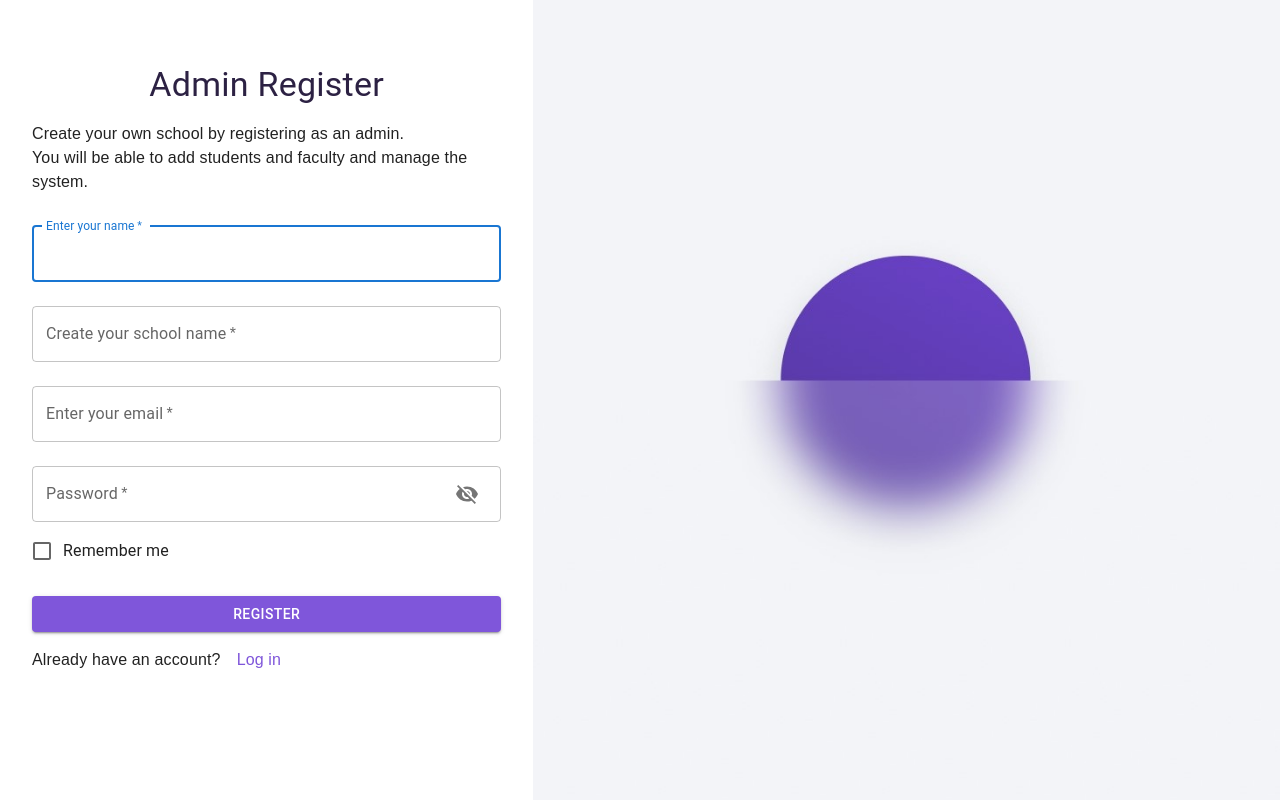
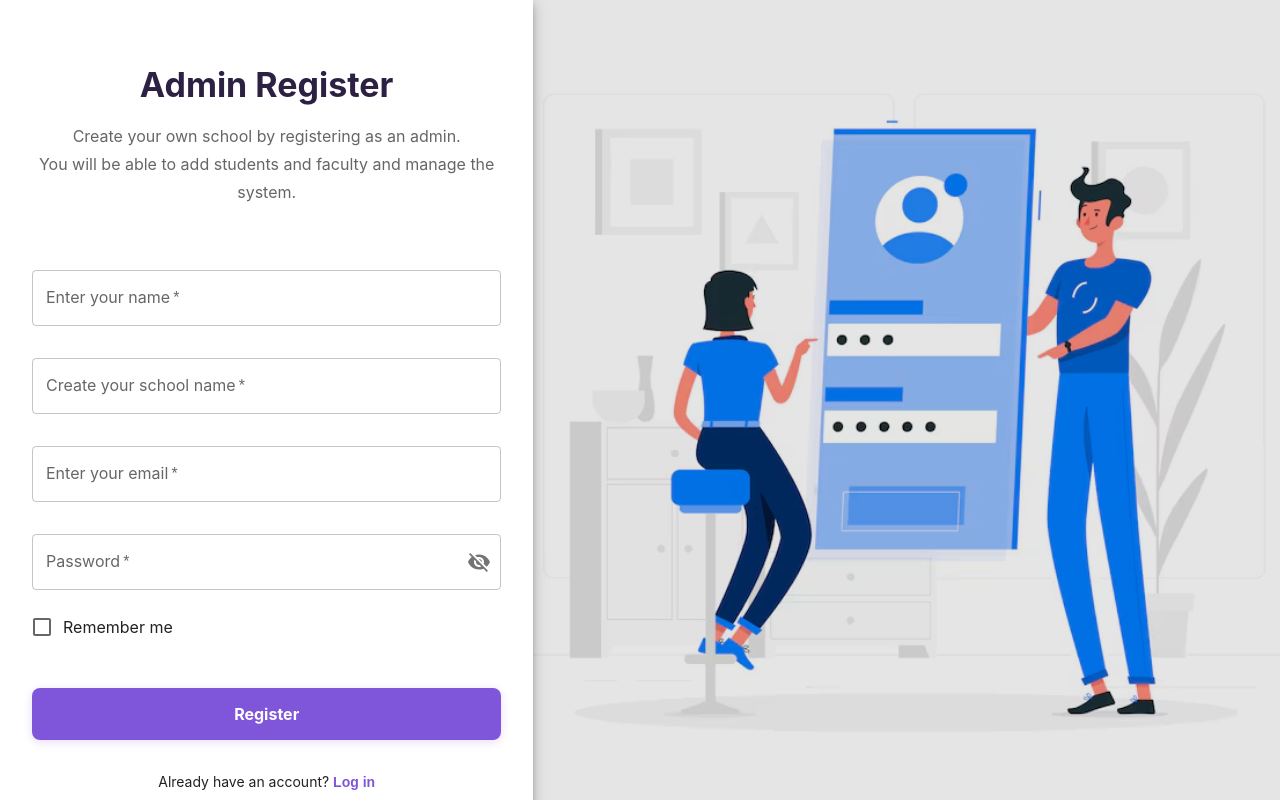
Before and after one commit to Developer-Subrata/MAJOR-PROJECT-INSTITUTE_MANG, a React (Create React App) app in the folder frontend/: page /Adminregister in a window 1280 px wide. Built offline with nearby package versions, Linux system fonts and the light colour scheme; the HTML template or start-up script is replaced by a standard one.

Commit message:
ui change

```diff
--- a/frontend/src/pages/ChooseUser.js
+++ b/frontend/src/pages/ChooseUser.js
@@ -7,6 +7,7 @@ import {
   Container,
   CircularProgress,
   Backdrop,
+  Typography
 } from '@mui/material';
 import { AccountCircle, School, Group } from '@mui/icons-material';
 import styled from 'styled-components';
@@ -14,55 +15,175 @@ import { useDispatch, useSelector } from 'react-redux';
 import { loginUser } from '../redux/userRelated/userHandle';
 import Popup from '../components/Popup';
 
+// Styled Components (defined before component to avoid reference errors)
+const ActionText = styled(Typography)`
+  font-weight: 500;
+  color: #a5b4fc;
+  margin-top: auto;
+  display: inline-block;
+  transition: transform 0.3s ease;
+`;
+
+const UserCard = styled(Paper)`
+  padding: 2.5rem 1.5rem;
+  text-align: center;
+  height: 100%;
+  background: rgba(255, 255, 255, 0.08);
+  backdrop-filter: blur(12px);
+  border: 1px solid rgba(255, 255, 255, 0.15);
+  border-radius: 16px;
+  transition: all 0.3s cubic-bezier(0.25, 0.8, 0.25, 1);
+  cursor: pointer;
+  color: rgba(255, 255, 255, 0.9);
+  box-shadow: 0 4px 6px rgba(0, 0, 0, 0.1);
+
+  &:hover {
+    transform: translateY(-8px) scale(1.02);
+    background: rgba(255, 255, 255, 0.15);
+    box-shadow: 0 15px 30px rgba(0, 0, 0, 0.3);
+    color: white;
+
+    ${ActionText} {
+      transform: translateX(5px);
+    }
+  }
+`;
+
+const StyledContainer = styled.div`
+  background:
+    linear-gradient(135deg, rgba(65, 29, 112, 0.9) 0%, rgba(25, 17, 139, 0.9) 100%),
+    url('../assets/backg.jpg') center/cover no-repeat fixed;
+  min-height: 100vh;
+  padding: 4rem 2rem;
+  display: flex;
+  flex-direction: column;
+  align-items: center;
+  position: relative;
+  z-index: 1;
+
+  &::before {
+    content: '';
+    position: absolute;
+    top: 0;
+    left: 0;
+    right: 0;
+    bottom: 0;
+    background: rgba(0, 0, 0, 0.3);
+    z-index: -1;
+  }
+`;
+
+const HeaderBox = styled(Box)`
+  text-align: center;
+  margin-bottom: 3rem;
+  color: white;
+  padding: 2rem;
+  border-radius: 16px;
+  background: rgba(255, 255, 255, 0.1);
+  backdrop-filter: blur(5px);
+  border: 1px solid rgba(255, 255, 255, 0.2);
+`;
+
+const MainTitle = styled(Typography)`
+  font-weight: 700;
+  margin-bottom: 1rem;
+  background: linear-gradient(90deg, #ffffff 0%, #a5b4fc 100%);
+  -webkit-background-clip: text;
+  -webkit-text-fill-color: transparent;
+  text-shadow: 0 2px 4px rgba(0,0,0,0.2);
+
+  @media (max-width: 768px) {
+    font-size: 2.5rem;
+  }
+`;
+
+const Subtitle = styled(Typography)`
+  opacity: 0.9;
+  font-weight: 300;
+  max-width: 600px;
+  margin: 0 auto;
+`;
+
+const IconBox = styled(Box)`
+  margin-bottom: 1.5rem;
+  color: #a5b4fc;
+  transition: transform 0.3s ease;
+
+  ${UserCard}:hover & {
+    transform: scale(1.1);
+  }
+`;
+
+const UserTitle = styled(Typography)`
+  font-weight: 600;
+  margin-bottom: 1rem;
+  color: white;
+  letter-spacing: 0.5px;
+`;
+
+const UserDescription = styled(Typography)`
+  margin-bottom: 2rem;
+  line-height: 1.6;
+  font-size: 1rem;
+`;
+
+const LoaderContent = styled.div`
+  display: flex;
+  flex-direction: column;
+  align-items: center;
+  gap: 1.5rem;
+`;
+
+const LoaderText = styled(Typography)`
+  font-weight: 300;
+  letter-spacing: 1px;
+`;
+
+// Main Component
 const ChooseUser = ({ visitor }) => {
-  const dispatch = useDispatch()
-  const navigate = useNavigate()
-  const password = "zxc"
+  const dispatch = useDispatch();
+  const navigate = useNavigate();
+  const password = "zxc";
 
-  const { status, currentUser, currentRole } = useSelector(state => state.user);;
+  const { status, currentUser, currentRole } = useSelector(state => state.user);
 
-  const [loader, setLoader] = useState(false)
+  const [loader, setLoader] = useState(false);
   const [showPopup, setShowPopup] = useState(false);
   const [message, setMessage] = useState("");
 
-  const navigateHandler = (user) => {
+  const handleUserSelection = (user) => {
     if (user === "Admin") {
       if (visitor === "guest") {
-        const email = "yogendra@12"
-        const fields = { email, password }
-        setLoader(true)
-        dispatch(loginUser(fields, user))
-      }
-      else {
+        const email = "yogendra@12";
+        const fields = { email, password };
+        setLoader(true);
+        dispatch(loginUser(fields, user));
+      } else {
         navigate('/Adminlogin');
       }
     }
-
     else if (user === "Student") {
       if (visitor === "guest") {
-        const rollNum = "1"
-        const studentName = "Dipesh Awasthi"
-        const fields = { rollNum, studentName, password }
-        setLoader(true)
-        dispatch(loginUser(fields, user))
-      }
-      else {
+        const rollNum = "1";
+        const studentName = "Dipesh Awasthi";
+        const fields = { rollNum, studentName, password };
+        setLoader(true);
+        dispatch(loginUser(fields, user));
+      } else {
         navigate('/Studentlogin');
       }
     }
-
     else if (user === "Teacher") {
       if (visitor === "guest") {
-        const email = "tony@12"
-        const fields = { email, password }
-        setLoader(true)
-        dispatch(loginUser(fields, user))
-      }
-      else {
+        const email = "tony@12";
+        const fields = { email, password };
+        setLoader(true);
+        dispatch(loginUser(fields, user));
+      } else {
         navigate('/Teacherlogin');
       }
     }
-  }
+  };
 
   useEffect(() => {
     if (status === 'success' || currentUser !== null) {
@@ -76,92 +197,87 @@ const ChooseUser = ({ visitor }) => {
       }
     }
     else if (status === 'error') {
-      setLoader(false)
-      setMessage("Network Error")
-      setShowPopup(true)
+      setLoader(false);
+      setMessage("Network Error");
+      setShowPopup(true);
     }
   }, [status, currentRole, navigate, currentUser]);
 
   return (
     <StyledContainer>
-      <Container>
-        <Grid container spacing={2} justifyContent="center">
+      <HeaderBox>
+        <MainTitle variant="h2">Welcome to EduPortal</MainTitle>
+        <Subtitle variant="h5">
+          {visitor === "guest" ? "Explore as a guest" : "Please select your role to continue"}
+        </Subtitle>
+      </HeaderBox>
+
+      <Container maxWidth="lg">
+        <Grid container spacing={4} justifyContent="center">
           <Grid item xs={12} sm={6} md={4}>
-            <div onClick={() => navigateHandler("Admin")}>
-              <StyledPaper elevation={3}>
-                <Box mb={2}>
-                  <AccountCircle fontSize="large" />
-                </Box>
-                <StyledTypography>
-                  Admin
-                </StyledTypography>
-                Login as an administrator to access the dashboard to manage app data.
-              </StyledPaper>
-            </div>
+            <UserCard elevation={6} onClick={() => handleUserSelection("Admin")}>
+              <IconBox>
+                <AccountCircle sx={{ fontSize: 60 }} />
+              </IconBox>
+              <UserTitle variant="h5">Administrator</UserTitle>
+              <UserDescription variant="body1">
+                Access the admin dashboard to manage users, courses, and system settings.
+              </UserDescription>
+              <ActionText>
+                {visitor === "guest" ? "Try as Admin" : "Admin Login →"}
+              </ActionText>
+            </UserCard>
           </Grid>
+
           <Grid item xs={12} sm={6} md={4}>
-            <StyledPaper elevation={3}>
-              <div onClick={() => navigateHandler("Student")}>
-                <Box mb={2}>
-                  <School fontSize="large" />
-                </Box>
-                <StyledTypography>
-                  Student
-                </StyledTypography>
-                Login as a student to explore course materials and assignments.
-              </div>
-            </StyledPaper>
+            <UserCard elevation={6} onClick={() => handleUserSelection("Student")}>
+              <IconBox>
+                <School sx={{ fontSize: 60 }} />
+              </IconBox>
+              <UserTitle variant="h5">Student</UserTitle>
+              <UserDescription variant="body1">
+                Access your courses, submit assignments, and track your academic progress.
+              </UserDescription>
+              <ActionText>
+                {visitor === "guest" ? "Try as Student" : "Student Login →"}
+              </ActionText>
+            </UserCard>
           </Grid>
+
           <Grid item xs={12} sm={6} md={4}>
-            <StyledPaper elevation={3}>
-              <div onClick={() => navigateHandler("Teacher")}>
-                <Box mb={2}>
-                  <Group fontSize="large" />
-                </Box>
-                <StyledTypography>
-                  Teacher
-                </StyledTypography>
-                Login as a teacher to create courses, assignments, and track student progress.
-              </div>
-            </StyledPaper>
+            <UserCard elevation={6} onClick={() => handleUserSelection("Teacher")}>
+              <IconBox>
+                <Group sx={{ fontSize: 60 }} />
+              </IconBox>
+              <UserTitle variant="h5">Educator</UserTitle>
+              <UserDescription variant="body1">
+                Create courses, manage classes, and monitor student performance.
+              </UserDescription>
+              <ActionText>
+                {visitor === "guest" ? "Try as Teacher" : "Teacher Login →"}
+              </ActionText>
+            </UserCard>
           </Grid>
         </Grid>
       </Container>
+
       <Backdrop
         sx={{ color: '#fff', zIndex: (theme) => theme.zIndex.drawer + 1 }}
         open={loader}
       >
-        <CircularProgress color="inherit" />
-        Please Wait
+        <LoaderContent>
+          <CircularProgress color="inherit" size={60} />
+          <LoaderText variant="h6">Authenticating...</LoaderText>
+        </LoaderContent>
       </Backdrop>
-      <Popup message={message} setShowPopup={setShowPopup} showPopup={showPopup} />
+
+      <Popup
+        message={message}
+        setShowPopup={setShowPopup}
+        showPopup={showPopup}
+      />
     </StyledContainer>
   );
 };
 
 export default ChooseUser;
-
-const StyledContainer = styled.div`
-  background: linear-gradient(to bottom, #411d70, #19118b);
-  height: 120vh;
-  display: flex;
-  justify-content: center;
-  padding: 2rem;
-`;
-
-const StyledPaper = styled(Paper)`
-  padding: 20px;
-  text-align: center;
-  background-color: #1f1f38;
-  color:rgba(255, 255, 255, 0.6);
-  cursor:pointer;
-
-  &:hover {
-    background-color: #2c2c6c;
-    color:white;
-  }
-`;
-
-const StyledTypography = styled.h2`
-  margin-bottom: 10px;
-`;
--- a/frontend/src/pages/LoginPage.js
+++ b/frontend/src/pages/LoginPage.js
@@ -4,7 +4,7 @@ import { useDispatch, useSelector } from 'react-redux';
 import { Button, Grid, Box, Typography, Paper, Checkbox, FormControlLabel, TextField, CssBaseline, IconButton, InputAdornment, CircularProgress, Backdrop } from '@mui/material';
 import { createTheme, ThemeProvider } from '@mui/material/styles';
 import { Visibility, VisibilityOff } from '@mui/icons-material';
-import bgpic from "../assets/designlogin.jpg"
+import bgpic from "../assets/designlogin.avif"
 import { LightPurpleButton } from '../components/buttonStyles';
 import styled from 'styled-components';
 import { loginUser } from '../redux/userRelated/userHandle';
--- a/frontend/src/pages/admin/AdminRegisterPage.js
+++ b/frontend/src/pages/admin/AdminRegisterPage.js
@@ -2,34 +2,62 @@ import * as React from 'react';
 import { useEffect, useState } from 'react';
 import { Link, useNavigate } from 'react-router-dom';
 import { useDispatch, useSelector } from 'react-redux';
-import { Grid, Box, Typography, Paper, Checkbox, FormControlLabel, TextField, CssBaseline, IconButton, InputAdornment, CircularProgress} from '@mui/material';
+import {
+  Grid,
+  Box,
+  Typography,
+  Paper,
+  Checkbox,
+  FormControlLabel,
+  TextField,
+  CssBaseline,
+  IconButton,
+  InputAdornment,
+  CircularProgress,
+  Fade
+} from '@mui/material';
 import { createTheme, ThemeProvider } from '@mui/material/styles';
 import { Visibility, VisibilityOff } from '@mui/icons-material';
-import bgpic from "../../assets/designlogin.jpg"
+import bgpic from "../../assets/designlogin.avif";
 import { LightPurpleButton } from '../../components/buttonStyles';
 import { registerUser } from '../../redux/userRelated/userHandle';
 import styled from 'styled-components';
 import Popup from '../../components/Popup';
 
-const defaultTheme = createTheme();
+const defaultTheme = createTheme({
+  palette: {
+    primary: {
+      main: '#7f56da',
+    },
+    secondary: {
+      main: '#2c2143',
+    },
+  },
+  typography: {
+    fontFamily: '"Inter", sans-serif',
+  },
+});
 
 const AdminRegisterPage = () => {
+    const dispatch = useDispatch();
+    const navigate = useNavigate();
 
-    const dispatch = useDispatch()
-    const navigate = useNavigate()
-
-    const { status, currentUser, response, error, currentRole } = useSelector(state => state.user);;
-
-    const [toggle, setToggle] = useState(false)
-    const [loader, setLoader] = useState(false)
+    const { status, currentUser, response, error, currentRole } = useSelector(state => state.user);
+    const [toggle, setToggle] = useState(false);
+    const [loader, setLoader] = useState(false);
     const [showPopup, setShowPopup] = useState(false);
     const [message, setMessage] = useState("");
+    const [checked, setChecked] = useState(false);
 
     const [emailError, setEmailError] = useState(false);
     const [passwordError, setPasswordError] = useState(false);
     const [adminNameError, setAdminNameError] = useState(false);
     const [schoolNameError, setSchoolNameError] = useState(false);
-    const role = "Admin"
+    const role = "Admin";
+
+    React.useEffect(() => {
+      setChecked(true);
+    }, []);
 
     const handleSubmit = (event) => {
         event.preventDefault();
@@ -47,9 +75,9 @@ const AdminRegisterPage = () => {
             return;
         }
 
-        const fields = { name, email, password, role, schoolName }
-        setLoader(true)
-        dispatch(registerUser(fields, role))
+        const fields = { name, email, password, role, schoolName };
+        setLoader(true);
+        dispatch(registerUser(fields, role));
     };
 
     const handleInputChange = (event) => {
@@ -65,20 +93,21 @@ const AdminRegisterPage = () => {
             navigate('/Admin/dashboard');
         }
         else if (status === 'failed') {
-            setMessage(response)
-            setShowPopup(true)
-            setLoader(false)
+            setMessage(response);
+            setShowPopup(true);
+            setLoader(false);
         }
         else if (status === 'error') {
-            console.log(error)
+            console.log(error);
         }
     }, [status, currentUser, currentRole, navigate, error, response]);
 
     return (
         <ThemeProvider theme={defaultTheme}>
-            <Grid container component="main" sx={{ height: '100vh' }}>
+            <Grid container component="main" sx={{ height: '100vh', overflow: 'hidden' }}>
                 <CssBaseline />
-                <Grid item xs={12} sm={8} md={5} component={Paper} elevation={6} square>
+                <Grid item xs={12} sm={8} md={5} component={Paper} elevation={6} square sx={{ zIndex: 1 }}>
+                    <Fade in={checked} timeout={800}>
                         <Box
                             sx={{
                                 my: 8,
@@ -88,16 +117,16 @@ const AdminRegisterPage = () => {
                                 alignItems: 'center',
                             }}
                         >
-                        <Typography variant="h4" sx={{ mb: 2, color: "#2c2143" }}>
+                            <Typography variant="h4" sx={{ mb: 2, color: "#2c2143", fontWeight: 'bold' }}>
                                 Admin Register
                             </Typography>
-                        <Typography variant="h7">
+                            <Typography variant="subtitle1" sx={{ color: '#666', textAlign: 'center', mb: 4 }}>
                                 Create your own school by registering as an admin.
                                 <br />
                                 You will be able to add students and faculty and
                                 manage the system.
                             </Typography>
-                        <Box component="form" noValidate onSubmit={handleSubmit} sx={{ mt: 2 }}>
+                            <Box component="form" noValidate onSubmit={handleSubmit} sx={{ mt: 2, width: '100%' }}>
                                 <TextField
                                     margin="normal"
                                     required
@@ -110,6 +139,7 @@ const AdminRegisterPage = () => {
                                     error={adminNameError}
                                     helperText={adminNameError && 'Name is required'}
                                     onChange={handleInputChange}
+                                    sx={{ mb: 2 }}
                                 />
                                 <TextField
                                     margin="normal"
@@ -122,6 +152,7 @@ const AdminRegisterPage = () => {
                                     error={schoolNameError}
                                     helperText={schoolNameError && 'School name is required'}
                                     onChange={handleInputChange}
+                                    sx={{ mb: 2 }}
                                 />
                                 <TextField
                                     margin="normal"
@@ -134,6 +165,7 @@ const AdminRegisterPage = () => {
                                     error={emailError}
                                     helperText={emailError && 'Email is required'}
                                     onChange={handleInputChange}
+                                    sx={{ mb: 2 }}
                                 />
                                 <TextField
                                     margin="normal"
@@ -147,46 +179,56 @@ const AdminRegisterPage = () => {
                                     error={passwordError}
                                     helperText={passwordError && 'Password is required'}
                                     onChange={handleInputChange}
+                                    sx={{ mb: 2 }}
                                     InputProps={{
                                         endAdornment: (
                                             <InputAdornment position="end">
-                                            <IconButton onClick={() => setToggle(!toggle)}>
-                                                {toggle ? (
-                                                    <Visibility />
-                                                ) : (
-                                                    <VisibilityOff />
-                                                )}
+                                                <IconButton
+                                                    onClick={() => setToggle(!toggle)}
+                                                    edge="end"
+                                                >
+                                                    {toggle ? <Visibility /> : <VisibilityOff />}
                                                 </IconButton>
                                             </InputAdornment>
                                         ),
                                     }}
                                 />
-                            <Grid container sx={{ display: "flex", justifyContent: "space-between" }}>
                                 <FormControlLabel
                                     control={<Checkbox value="remember" color="primary" />}
                                     label="Remember me"
+                                    sx={{ mb: 2 }}
                                 />
-                            </Grid>
                                 <LightPurpleButton
                                     type="submit"
                                     fullWidth
                                     variant="contained"
-                                sx={{ mt: 3, mb: 2 }}
+                                    sx={{
+                                        mt: 3,
+                                        mb: 2,
+                                        py: 1.5,
+                                        fontSize: '1rem',
+                                        fontWeight: 'bold',
+                                        textTransform: 'none',
+                                        borderRadius: '8px',
+                                        boxShadow: '0 2px 10px rgba(127, 86, 218, 0.2)',
+                                        '&:hover': {
+                                            boxShadow: '0 4px 12px rgba(127, 86, 218, 0.3)',
+                                        }
+                                    }}
                                 >
-                                {loader ? <CircularProgress size={24} color="inherit"/> : "Register"}
+                                    {loader ? <CircularProgress size={24} color="inherit" /> : "Register"}
                                 </LightPurpleButton>
-                            <Grid container>
-                                <Grid>
-                                    Already have an account?
-                                </Grid>
-                                <Grid item sx={{ ml: 2 }}>
+                                <Grid container justifyContent="center" sx={{ mt: 2 }}>
+                                    <Typography variant="body2">
+                                        Already have an account?{' '}
                                         <StyledLink to="/Adminlogin">
                                             Log in
                                         </StyledLink>
-                                </Grid>
+                                    </Typography>
                                 </Grid>
                             </Box>
                         </Box>
+                    </Fade>
                 </Grid>
                 <Grid
                     item
@@ -196,10 +238,18 @@ const AdminRegisterPage = () => {
                     sx={{
                         backgroundImage: `url(${bgpic})`,
                         backgroundRepeat: 'no-repeat',
-                        backgroundColor: (t) =>
-                            t.palette.mode === 'light' ? t.palette.grey[50] : t.palette.grey[900],
                         backgroundSize: 'cover',
                         backgroundPosition: 'center',
+                        position: 'relative',
+                        '&::before': {
+                            content: '""',
+                            position: 'absolute',
+                            top: 0,
+                            left: 0,
+                            right: 0,
+                            bottom: 0,
+                            backgroundColor: 'rgba(0,0,0,0.1)',
+                        },
                     }}
                 />
             </Grid>
@@ -208,10 +258,16 @@ const AdminRegisterPage = () => {
     );
 }
 
-export default AdminRegisterPage
+export default AdminRegisterPage;
 
 const StyledLink = styled(Link)`
-  margin-top: 9px;
+  color: #7f56da;
   text-decoration: none;
-  color: #7f56da;
+  font-weight: 600;
+  transition: color 0.2s ease;
+
+  &:hover {
+    color: #6a3fb5;
+    text-decoration: underline;
+  }
 `;
```
Also changed, not shown: frontend/src/assets/designlogin.avif (added). Lines whose indentation alone changed are shown as unchanged.
